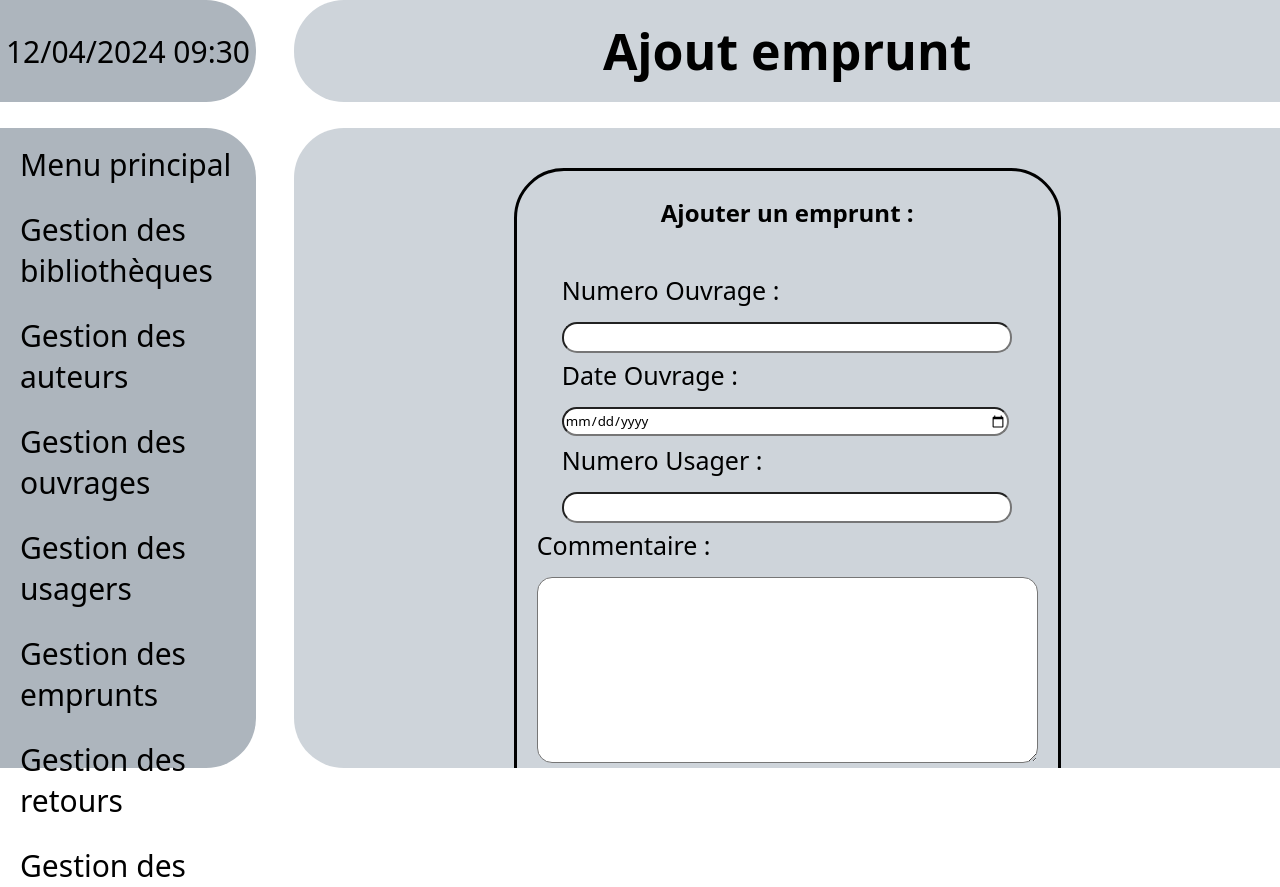
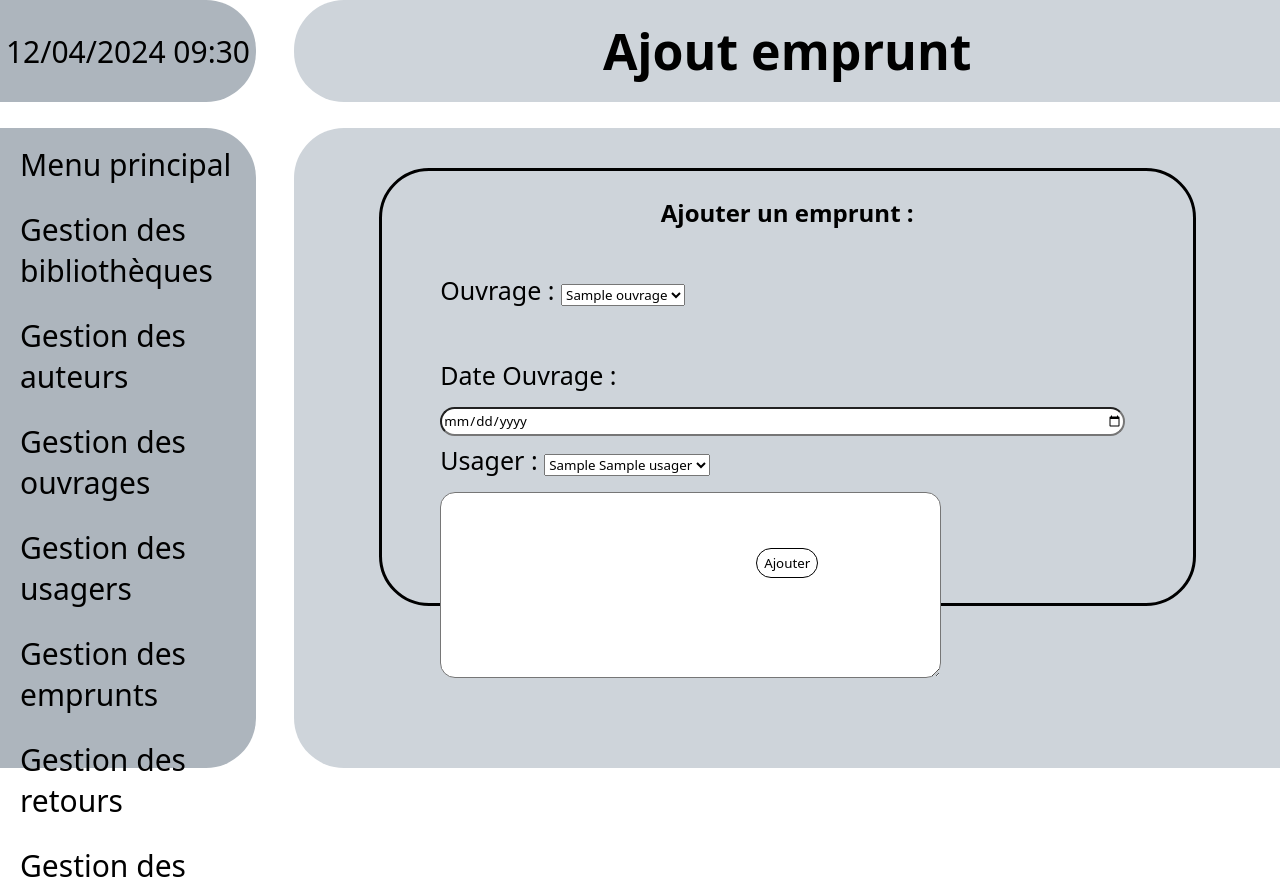
Before and after one commit to TusseauElouan/GrosProjetSaMere, a PHP site: page /Pages/Emprunts/emprunt_03.php in a window 1280 px wide. Shown: the top 887 px of the page. Run offline with PHP 8.4, Linux system fonts and the light colour scheme; tables that the repository leaves empty hold one stand-in row (values such as "Sample post").

Commit message:
fix des liste pour les emprunts

```diff
--- a/Pages/Emprunts/emprunt_03.php
+++ b/Pages/Emprunts/emprunt_03.php
@@ -1,5 +1,8 @@
 <?php
 require_once '../../includes/connexion.php';
+
+$sql_usager = 'SELECT * FROM usager ;';
+$sql_ouvrage = 'SELECT * FROM ouvrage ; ';
 
 // verification de l'existance des valeures du form (si ca existe je prepare les variables pour la modif dans la BDD)
 if (isset($_REQUEST['numero_emprunt'],$_REQUEST['numero_ouvrage'],$_REQUEST['date_emprunt'],$_REQUEST['numero_usager'],$_REQUEST['commentaire'])) {
@@ -18,12 +21,13 @@ if (isset($_REQUEST['numero_emprunt'],$_REQUEST['numero_ouvrage'],$_REQUEST['dat
     exit();
 }
 ?>
-<!doctype html>
+<!DOCTYPE html>
 <html lang="fr">
+
 <head>
+    <meta charset="UTF-8">
+    <meta name="viewport" content="width=device-width, initial-scale=1.0">
     <title>Ajout emprunt</title>
-        <meta charset="utf-8" />
-        <meta name="viewport"content="width=device-width, initial-scale=1, shrink-to-fit=no"/>
     <link rel="stylesheet" href="../../CSS/css_bibliotheque.css">
 </head>
 
@@ -36,30 +40,42 @@ if (isset($_REQUEST['numero_emprunt'],$_REQUEST['numero_ouvrage'],$_REQUEST['dat
     <main>
         <div class="content">
             <div class="content-inside">
-            <form class="form" action="emprunt_01.php">
-                <h2>Ajouter un emprunt : </h2><br /><br/>
-
-                <input type="hidden" name="numero_emprunt"/>
+                <form class="form" action="<?php echo htmlspecialchars($_SERVER["PHP_SELF"]); ?>" method="post">
+                    <h2>Ajouter un emprunt :</h2><br /><br />
 
                     <div class="label-box">
-                    <label for="numero_ouvrage">Numero Ouvrage :</label>
-                    <input class="form-input" type="number" name="numero_ouvrage" required/>
+                        <label for="numero_ouvrage">Ouvrage :</label>
+                        <select name="numero_ouvrage">
+                            <?php
+                            $temp_ouvrage = $pdo->prepare($sql_ouvrage);
+                            $temp_ouvrage->execute();
+                            while ($ouvrage = $temp_ouvrage->fetch()) {
+                            ?>
+                                <option value="<?php echo $ouvrage["numero_ouvrage"] ?>"><?php echo $ouvrage["titre_ouvrage"] ?></option>
+                            <?php } ?>
+                        </select>
                     </div>
 
                     <div class="label-box">
                         <label for="date_emprunt">Date Ouvrage :</label>
-                    <input class="form-input" type="date" name="date_emprunt" required/>
+                        <input class="form-input" type="date" name="date_emprunt" required />
                     </div>
 
                     <div class="label-box">
-                    <label for="numero_usager">Numero Usager :</label>
-                    <input class="form-input" type="number" name="numero_usager" required/>
+                        <label for="numero_usager">Usager :</label>
+                        <select name="numero_usager">
+                            <?php
+                            $temp_usager = $pdo->prepare($sql_usager);
+                            $temp_usager->execute();
+                            while ($usager = $temp_usager->fetch()) {
+                            ?>
+                                <option value="<?php echo $usager["numero_usager"] ?>"><?php echo $usager["prenom_usager"] ?> <?php echo $usager["nom_usager"] ?></option>
+                            <?php } ?>
                     </div>
 
                     <div class="label-box-textarea">
-                    <label for="commentaire">Commentaire :</label><br />
-                    <textarea class="form-input" type="text" name="commentaire" id="" cols="60" rows="10"
-                        required></textarea>
+                        <label for="commentaire">Commentaire :</label><br/>
+                        <textarea class="form-input" type="text" name="commentaire" id="" cols="60" rows="10" required></textarea>
                     </div>
                     <div>
                         <input class="submit-btn" type="submit" value="Ajouter" />
@@ -69,4 +85,5 @@ if (isset($_REQUEST['numero_emprunt'],$_REQUEST['numero_ouvrage'],$_REQUEST['dat
         </div>
     </main>
 </body>
+
 </html>
```
Also changed, not shown: Pages/Ouvrages/ouvrages_04.php (+4 -5 lines). Lines whose indentation alone changed are shown as unchanged.
